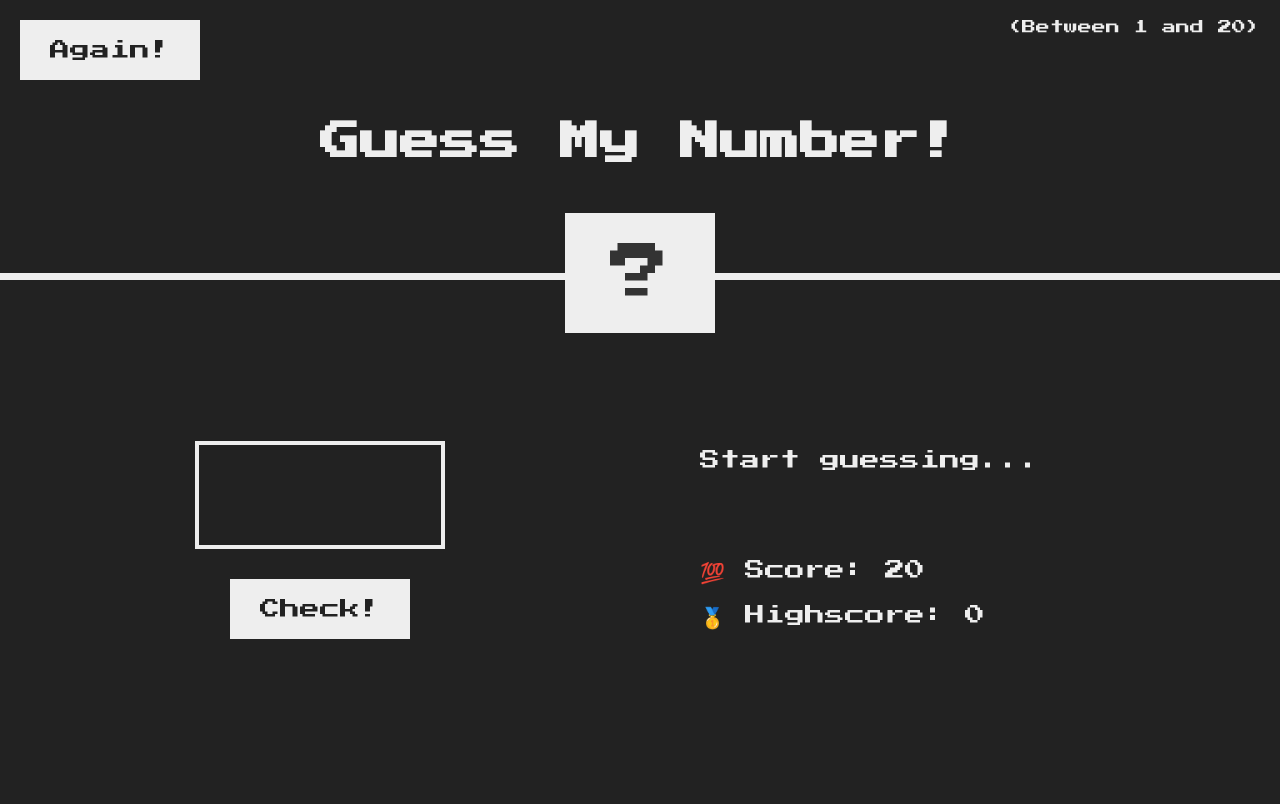
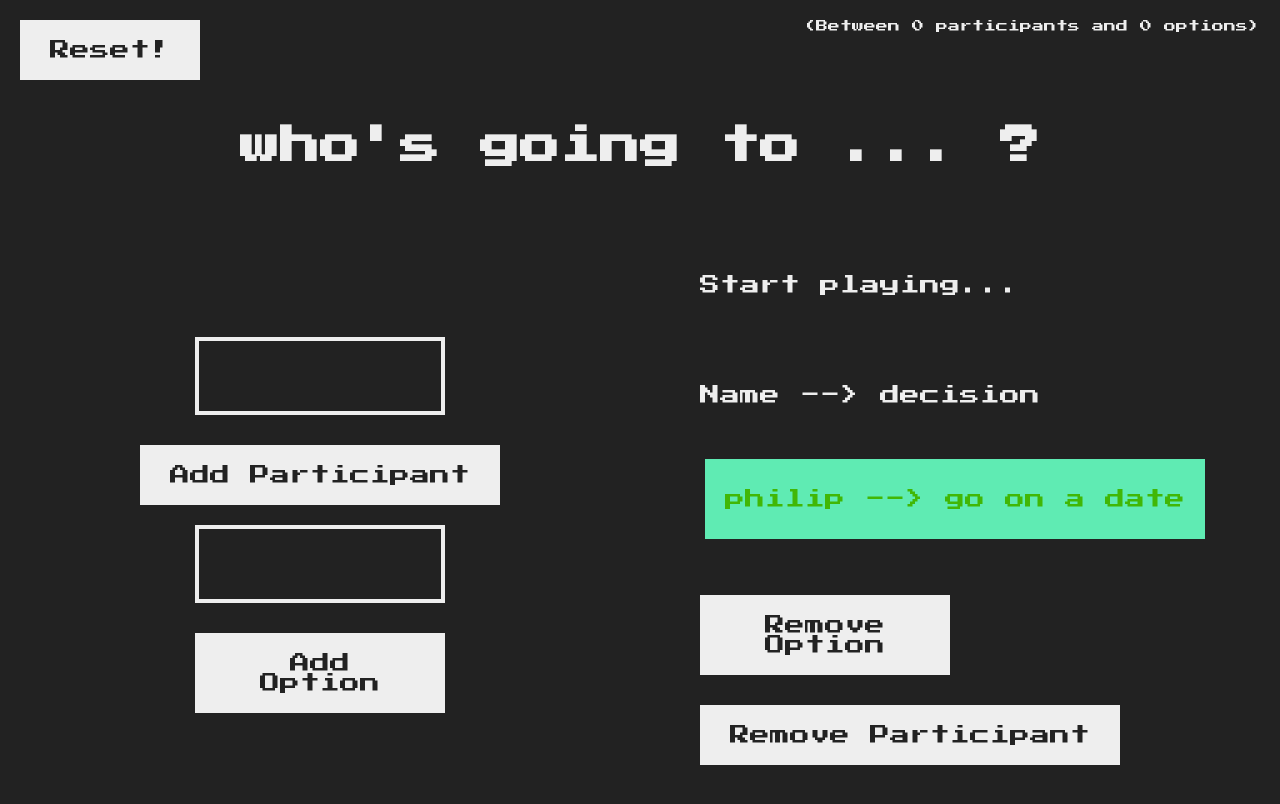
Before and after one commit to PhilipSanM/Decide-Inator, a plain HTML site: page index.html in a window 1280 px wide. Drawn offline with Linux system fonts and the light colour scheme.

Commit message:
css and html

```diff
--- a/index.html
+++ b/index.html
@@ -9,22 +9,31 @@
   </head>
   <body>
     <header>
-      <h1>Guess My Number!</h1>
-      <p class="between">(Between 1 and 20)</p>
-      <button class="btn again">Again!</button>
-      <div class="number">?</div>
+      <h1>who's going to ... ?</h1>
+      <p class="between">(Between 0 participants and 0 options)</p>
+      <button class="btn reset">Reset!</button>
     </header>
     <main>
       <section class="left">
-        <input type="number" class="guess" />
-        <button class="btn check">Check!</button>
+        <input type="text" class="option" />
+        <button class="btn--add participate">Add Participant</button>
+        <br /><br />
+        <input type="text" class="option" />
+        <button class="btn--add option">Add Option</button>
       </section>
       <section class="right">
-        <p class="message">Start guessing...</p>
-        <p class="label-score">💯 Score: <span class="score">20</span></p>
-        <p class="label-highscore">
-          🥇 Highscore: <span class="highscore">0</span>
+        <p class="message">Start playing...</p>
+        <p class="message">Name --> decision</p>
+        <p class="label-decision">
+          <span class="decision">philip --> go on a date </span>
         </p>
+        <br />
+        <p class="remove-btns">
+          <button class="btn--remove option">Remove Option</button>
+          <button class="btn--remove participant">Remove Participant</button>
+        </p>
+        <br />
+        <br />
       </section>
     </main>
     <script src="script.js"></script>
--- a/style.css
+++ b/style.css
@@ -22,7 +22,7 @@ body {
 header {
   position: relative;
   height: 35vh;
-  border-bottom: 7px solid #eee;
+  /* border-bottom: 7px solid #eee; */
 }
 
 main {
@@ -70,24 +70,24 @@ h1 {
 }
 
 .between {
-  font-size: 1.4rem;
+  font-size: 1.2rem;
   position: absolute;
   top: 2rem;
   right: 2rem;
 }
 
-.again {
+.reset {
   position: absolute;
   top: 2rem;
   left: 2rem;
 }
 
-.guess {
+.option {
   background: none;
   border: 4px solid #eee;
   font-family: inherit;
   color: inherit;
-  font-size: 5rem;
+  font-size: 2rem;
   padding: 2.5rem;
   width: 25rem;
   text-align: center;
@@ -109,11 +109,45 @@ h1 {
   background-color: #ccc;
 }
 
+.btn--add {
+  border: none;
+  background-color: #eee;
+  color: #222;
+  font-size: 2rem;
+  font-family: inherit;
+  padding: 2rem 3rem;
+  cursor: pointer;
+}
+.btn--add:hover {
+  background-color: rgb(31, 187, 230);
+}
+
+.btn--remove {
+  border: none;
+  background-color: #eee;
+  color: #222;
+  font-size: 2rem;
+  font-family: inherit;
+  padding: 2rem 3rem;
+  cursor: pointer;
+}
+.btn--remove:hover {
+  background-color: rgb(186, 31, 31);
+}
+
 .message {
   margin-bottom: 8rem;
   height: 3rem;
 }
 
-.label-score {
-  margin-bottom: 2rem;
+.label-decision {
+  background: rgb(95, 235, 179);
+  color: rgb(65, 183, 6);
+  font-size: 2rem;
+  width: 50rem;
+  padding: 3rem 0rem;
+  text-align: center;
+  bottom: 0;
+  right: 5%;
+  transform: translate(1%, -45%);
 }
```
